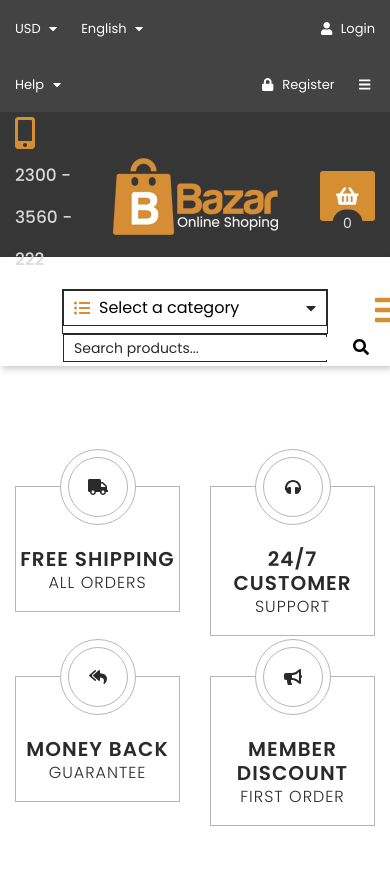
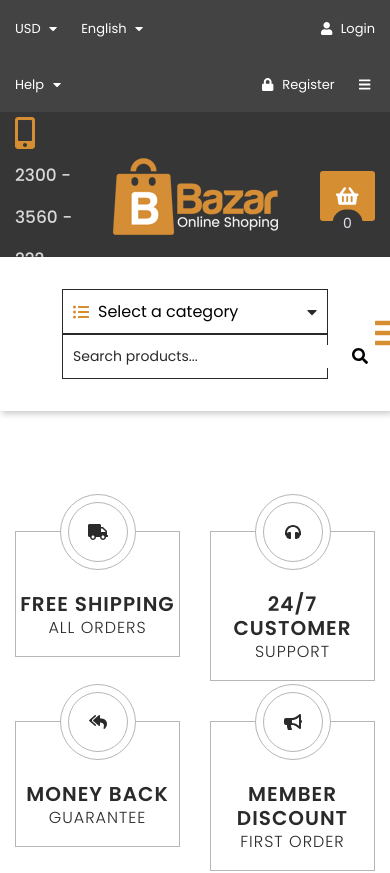
Before and after one commit to wierza/Team-project, a React (Create React App) app: page / in a window 390 px wide. Shown: the top 873 px of the page. Built offline with nearby package versions, Linux system fonts and the light colour scheme.

Commit message:
WDP230901 finish RWD for MenuBar and ProductSearch components

```diff
--- a/src/components/features/ProductSearch/ProductSearch.module.scss
+++ b/src/components/features/ProductSearch/ProductSearch.module.scss
@@ -39,7 +39,6 @@
     display: flex;
     align-items: center;
     position: relative;
-    margin-top: 0.5rem;
 
     input {
       border: 0;
@@ -65,9 +64,12 @@
     display: flex;
     flex-direction: column;
     margin: 2rem;
-    .searchField,
-    .category {
+    height: 90px;
+    border: none;
+
+    .searchField, .category {
       border: 1px solid $productSearchForm-border-color;
+      height: 45px;
     }
   }
 }
--- a/src/components/layout/MenuBar/MenuBar.js
+++ b/src/components/layout/MenuBar/MenuBar.js
@@ -11,9 +11,9 @@ const MenuBar = ({ children }) => {
   const [isHamburgerClicked, setIsHamburgerClicked] = useState(false);
 
   return (
-    <div className={styles.root}>
+    <div className={`position-relative p-0 p-sm-1 ${styles.root}`}>
       <div className='container'>
-        <div className='align-items-center d-flex flex-row flex-md-column-reverse flex-xl-row'>
+        <div className='align-items-center d-flex flex-row flex-md-column-reverse flex-xl-row '>
           <div className='col'>
             <ProductSearch />
           </div>
--- a/src/components/layout/MenuBar/MenuBar.module.scss
+++ b/src/components/layout/MenuBar/MenuBar.module.scss
@@ -61,8 +61,9 @@
 
 @media (max-width: 768px) {
   .menu {
-    position: fixed;
+    position: absolute;
     z-index: 100;
+    top: calc(72px + 1rem);
     right: 0;
 
     a {
```
